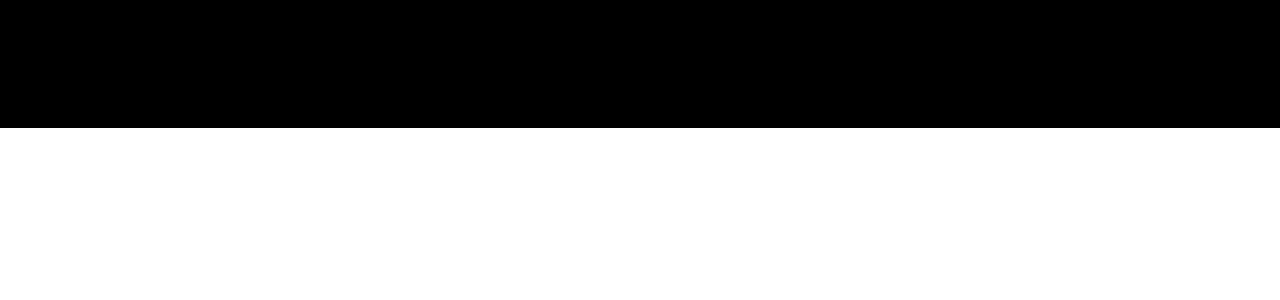
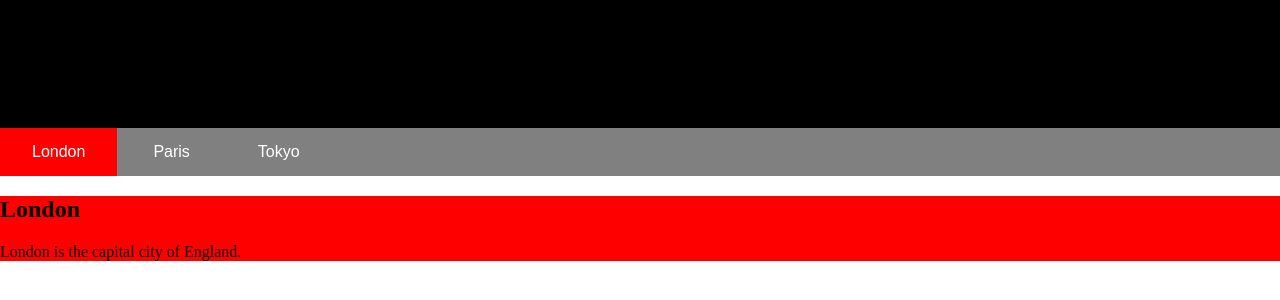
Before and after one commit to shahsajel/M-D, a plain HTML site: page index.html in a window 1280 px wide. Shown: the part 928-1228 px from the top of the page. Drawn offline with nearby package versions, Linux system fonts and the light colour scheme.

Commit message:
this will be done

```diff
--- a/Main.css
+++ b/Main.css
@@ -123,12 +123,48 @@ input{
 .question{
 	font-size: 230%;
 }
-
-.parallax-window {
-    height: 100%;
-    width: 100%;
-    background: transparent;
-    padding: 1px;
-    margin: 0px;
-
+.w3-bar{
+	background: grey;
 }
+button{
+	background: transparent;
+	border: none;
+    color: white;
+    padding: 15px 32px;
+    text-align: center;
+    text-decoration: none;
+    display: inline-block;
+    font-size: 16px;
+    cursor: pointer;
+}
+button:hover{
+	background: orange;
+	border: none;
+    color: green;
+    padding: 15px 32px;
+    text-align: center;
+    text-decoration: none;
+    display: inline-block;
+    font-size: 16px;
+    cursor: pointer;
+}
+.w3-red{
+	color: white;
+	background: red;
+	border-width: 0px;
+}
+.Music{
+	height: 100%;
+	width: 100%;
+	background: red;
+}
+.Movies{
+	height: 100%;
+	width: 100%;
+	background: blue;
+}
+.Art{
+	height: 100%;
+	width: 100%;
+	background: green;
+}
--- a/index.html
+++ b/index.html
@@ -4,8 +4,6 @@
 	<link rel="stylesheet" type="text/css" href="Main.css">
 	<link rel="stylesheet" href="http://code.jquery.com/ui/1.11.4/themes/smoothness/jquery-ui.css">
 	<script src="https://ajax.googleapis.com/ajax/libs/jquery/1.11.0/jquery.min.js"></script>
-
-
 	<script src="https://ajax.googleapis.com/ajax/libs/angularjs/1.6.4/angular.min.js"></script>
 	<script>
 	$(document).ready(function(){
@@ -70,8 +68,50 @@
 
 
 	<div id="About-me"><a href="#About-me">
-			<div class="parallax-window" data-parallax="scroll" data-z-index="1" data-image-src="img/room_img.jpg"></a>
-	</div>
+			<div class="tabs"></a>
+				<div class="w3-bar w3-black">
+    <button class="w3-bar-item w3-button tablink w3-red" onclick="openCity(event,'London')">London</button>
+    <button class="w3-bar-item w3-button tablink" onclick="openCity(event,'Paris')">Paris</button>
+    <button class="w3-bar-item w3-button tablink" onclick="openCity(event,'Tokyo')">Tokyo</button>
+  </div>
+<div class = "Music">
+  <div id="London" class="w3-container w3-border city">
+    <h2>London</h2>
+    <p>London is the capital city of England.</p>
+  </div>
+</div>
+
+<div class = "Movies">
+  <div id="Paris" class="w3-container w3-border city" style="display:none">
+    <h2>Paris</h2>
+    <p>Paris is the capital of France.</p>
+  </div>
+</div>
+
+<div class = "Art">
+  <div id="Tokyo" class="w3-container w3-border city" style="display:none">
+    <h2>Tokyo</h2>
+    <p>Tokyo is the capital of Japan.</p>
+  </div>
+</div>
+</div>
+
+<script>
+function openCity(evt, cityName) {
+  var i, x, tablinks;
+  x = document.getElementsByClassName("city");
+  for (i = 0; i < x.length; i++) {
+      x[i].style.display = "none";
+  }
+  tablinks = document.getElementsByClassName("tablink");
+  for (i = 0; i < x.length; i++) {
+      tablinks[i].className = tablinks[i].className.replace(" w3-red", "");
+  }
+  document.getElementById(cityName).style.display = "block";
+  evt.currentTarget.className += " w3-red";
+}
+</script>
+
 
 </body>
 </html>
```
